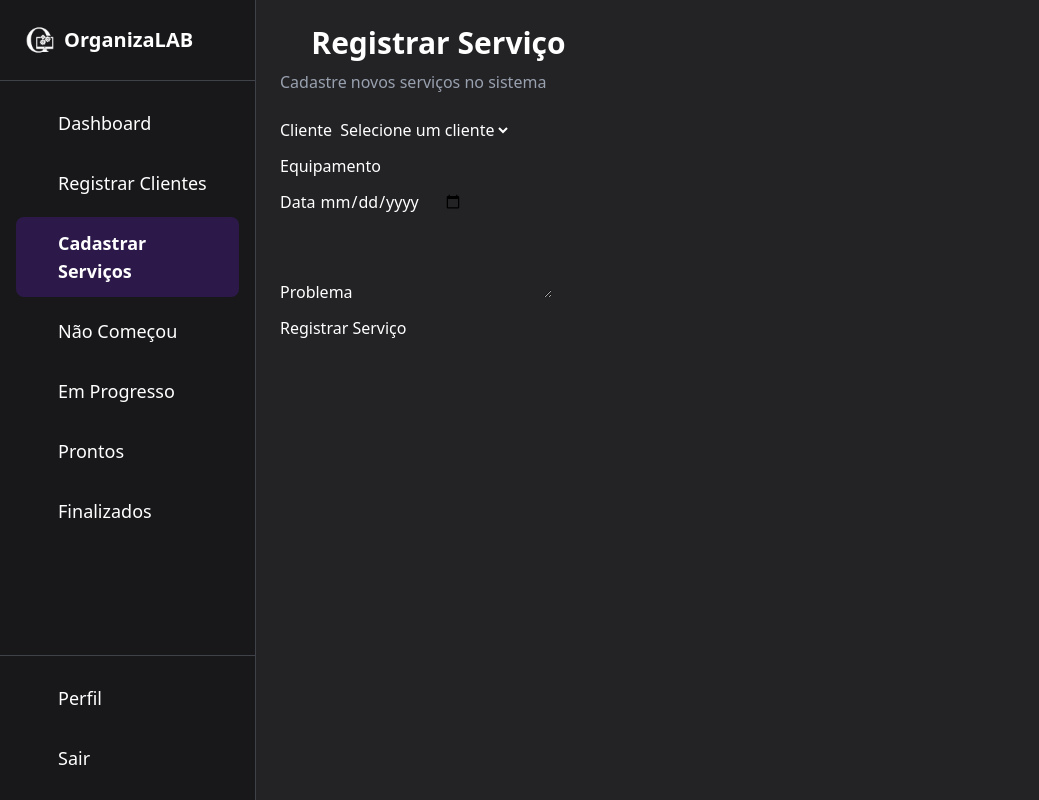
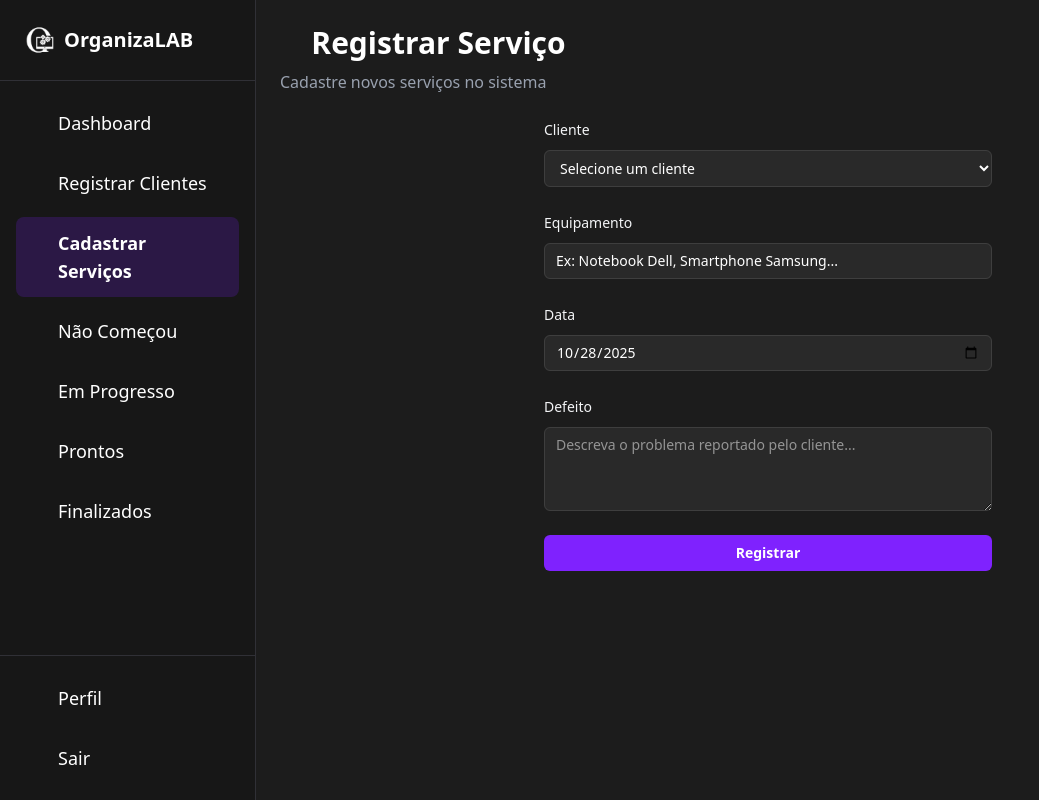
Before and after one commit to RuanParreira/OrganizaLAB, a Laravel app: page /services/create in a window 1280 px wide. Shown: the whole page, without its empty margins (0-1039 px from the left). Run offline with Laravel 12, Linux system fonts and the light colour scheme; a user stored in the database is signed in; data comes from the database, SQL or seed files in the repository; data that the repository does not hold is empty; style sheets or scripts are compiled from the project's sources; some web fonts are replaced.

Commit message:
Registrar Serviço

```diff
--- a/app/Http/Controllers/Services/ServiceController.php
+++ b/app/Http/Controllers/Services/ServiceController.php
@@ -4,10 +4,14 @@ namespace App\Http\Controllers\Services;
 
 use App\Http\Controllers\Controller;
 use App\Http\Requests\Services\CreateService;
+use App\Models\Client;
+use Illuminate\Foundation\Auth\Access\AuthorizesRequests;
 use Illuminate\Http\Request;
 
 class ServiceController extends Controller
 {
+    use AuthorizesRequests;
+
     public function index(Request $request)
     {
         $clients = $request->user()
--- a/app/View/Components/Title.php
+++ b/app/View/Components/Title.php
@@ -11,13 +11,11 @@ class title extends Component
     public string $title;
     public ?string $subtitle;
     public string $icon;
-    public string $size;
-    public function __construct(string $title, ?string $subtitle = null, string $icon, string $size = '3xl')
+    public function __construct(string $title, ?string $subtitle = null, string $icon)
     {
         $this->title = $title;
         $this->subtitle = $subtitle;
         $this->icon = $icon;
-        $this->size = $size;
     }
 
     /**
--- a/resources/css/app.css
+++ b/resources/css/app.css
@@ -17,8 +17,17 @@
         scroll-behavior: smooth;
     }
     body {
-        @apply bg-zinc-900/95 text-white;
+        @apply bg-(--background) text-white;
         font-family: var(--font-sans);
+    }
+
+    :root {
+        --menu: rgb(9%, 9%, 9%);
+        --background: rgb(11%, 11%, 11%);
+        --foreground: rgb(13%, 13%, 13%);
+        --border: rgb(19%, 19%, 21%);
+        --input: rgb(16%, 16%, 16%);
+        --shadow: 0 4px 6px -1px rgba(0, 0, 0, 0.2);
     }
 }
 
@@ -48,12 +57,18 @@
 /* Componentes Defaults */
 @layer components {
     .input-default {
-        @apply block w-full rounded-md bg-zinc-900 px-4 py-2 mt-1 text-base text-white outline-1 -outline-offset-1 outline-white/10 focus:outline-1 focus:-outline-offset-1 focus:outline-violet-600 border border-gray-400/30;
+        @apply block w-full rounded-md bg-(--input) px-4 py-2 mt-1 text-base text-white focus:outline-1 focus:-outline-offset-1 focus:outline-violet-600 border border-(--border) transition-all;
     }
     .input-default-icon {
-        @apply flex items-center pl-10 w-68 pr-2 py-2 rounded-md bg-zinc-900 text-base text-white outline-1 -outline-offset-1 outline-white/10 focus:outline-1 focus:-outline-offset-1 focus:outline-violet-600 border border-gray-400/30;
+        @apply flex items-center pl-10 w-68 pr-2 py-2 rounded-md bg-(--input) text-base text-white focus:outline-1 focus:-outline-offset-1 focus:outline-violet-600 border border-(--border) transition-all;
     }
     .icon-input {
         @apply text-gray-400 absolute left-3 top-1/2 -translate-y-1/2;
     }
+    .btn-editar {
+        @apply text-lg text-blue-400 hover:text-blue-500 rounded-lg cursor-pointer flex justify-center items-center hover:scale-120 duration-300 transition-all;
+    }
+    .btn-deletar {
+        @apply font-normal text-red-400 hover:text-red-500 text-lg rounded-lg cursor-pointer flex justify-center items-center hover:scale-120 duration-300 transition-all;
+    }
 }
--- a/resources/views/clients/registerclient.blade.php
+++ b/resources/views/clients/registerclient.blade.php
@@ -1,8 +1,8 @@
 @extends('layouts.default')
 @section('title', 'Clients')
 @section('content')
-    <x-title title="Registrar Cliente" subtitle="Cadastre novos clientes no sistema" icon="bi bi-person-plus" size="4xl" />
-    <div class="bg-zinc-700/40 border border-gray-400/30 rounded-xl p-6">
+    <x-title title="Registrar Cliente" subtitle="Cadastre novos clientes no sistema" icon="bi bi-person-plus" size="3xl" />
+    <div class="bg-(--foreground) border border-(--border) rounded-xl px-6 py-4 shadow-lg">
         <div class="mb-4">
             <h3 class="text-xl font-semibold ">
                 Novo Cliente
@@ -64,7 +64,7 @@
             </div>
         </form>
     </div>
-    <div class="bg-zinc-700/40 border border-gray-400/30 rounded-xl p-6">
+    <div class="bg-(--foreground) border border-(--border) rounded-xl p-6 shadow-lg">
         <div class="flex items-center justify-between mb-4">
             <h3 class="text-xl font-semibold">
                 Clientes Cadastrados
--- a/resources/views/components/layouts/menu-item.blade.php
+++ b/resources/views/components/layouts/menu-item.blade.php
@@ -1,5 +1,5 @@
 <a href="{{ $href }}"
-    class="text-lg flex items-center gap-3 px-4 py-3 rounded-lg transition-all hover:bg-gray-400/20 {{ $active ? 'bg-violet-600/20 font-bold' : '' }}">
+    class="text-lg flex items-center gap-3 px-4 py-3 rounded-lg transition-colors hover:bg-gray-400/20 {{ $active ? 'bg-violet-600/20 font-bold' : '' }}">
     <i class="{{ $icon }} {{ $active ? 'font-bold' : '' }}"></i>
     <span>{{ $label }}</span>
 </a>
--- a/resources/views/components/layouts/menu.blade.php
+++ b/resources/views/components/layouts/menu.blade.php
@@ -1,7 +1,7 @@
 <aside
     class="fixed top-0 left-0 hidden h-full w-[16rem] flex-col transition-all duration-300 lg:flex
-bg-zinc-900 border-r border-gray-400/30">
-    <a href="{{ route('dashboard') }}" class="p-6 border-b border-gray-400/30 flex items-center gap-2">
+bg-(--menu) border-r border-(--border)">
+    <a href="{{ route('dashboard') }}" class="p-6 border-b border-(--border) flex items-center gap-2">
         <img src="{{ asset('favicon.ico') }}" alt="OrganizaLAB Logo" class="h-8">
         <h1 class="text-xl font-bold">
             OrganizaLAB
@@ -23,7 +23,7 @@ bg-zinc-900 border-r border-gray-400/30">
         <x-layouts.menu-item href="{{ route('services.finished') }}" icon="bi bi-archive" :active="request()->routeIs('services.finished')"
             label="Finalizados" />
     </nav>
-    <div class="p-4 border-t border-gray-400/30 space-y-2">
+    <div class="p-4 border-t border-(--border) space-y-2">
         <x-layouts.menu-item href="{{ route('profile') }}" icon="bi bi-person" :active="request()->routeIs('profile', 'profile.edit')" label="Perfil" />
         <form method="POST" action="{{ route('auth.logout') }}">
             @csrf
--- a/resources/views/components/title.blade.php
+++ b/resources/views/components/title.blade.php
@@ -1,6 +1,6 @@
 <div class="flex flex-col gap-2">
     <div class="flex gap-2 items-center">
-        <i class="{{ $icon }} text-{{ $size }} text-violet-500"></i>
+        <i class="{{ $icon }} text-3xl text-violet-500"></i>
         <h2 class="text-3xl font-bold">{{ $title }}</h2>
     </div>
     <p class="text-gray-400">{{ $subtitle }}</p>
--- a/resources/views/services/registerservice.blade.php
+++ b/resources/views/services/registerservice.blade.php
@@ -2,34 +2,78 @@
 @section('title', 'Registrar Serviço')
 @section('content')
     <x-title title="Registrar Serviço" subtitle="Cadastre novos serviços no sistema" icon="bi bi-clipboard-plus" />
-    <div class="container">
 
-        <form action="{{ route('services.store') }}" method="POST">
+    <div class="flex justify-center items-center">
+        <form action="{{ route('services.store') }}" method="POST" autocomplete="off" class="space-y-6 w-full max-w-md">
             @csrf
-            <div class="mb-3">
-                <label for="client_id" class="form-label">Cliente</label>
-                <select class="form-select" id="client_id" name="client_id" required>
-                    <option value="">Selecione um cliente</option>
+            <div>
+                <label for="client" class="block text-sm/6 font-medium text-gray-100">Cliente</label>
+                <select name="client_id" id="client"
+                    class="mt-2 block w-full rounded-md bg-(--input) px-3 py-2 text-base text-white outline-1 -outline-offset-1 outline-white/10 placeholder:text-gray-600 focus:outline-2 focus:-outline-offset-2 focus:outline-violet-600 sm:text-sm/6
+                    @error('client_id')
+                        border-red-400 border
+                    @enderror
+                    ">
+                    <option class="bg-(--input)" value="">Selecione um cliente</option>
                     @foreach ($clients as $client)
-                        <option value="{{ $client->id }}">{{ $client->name }}</option>
+                        <option class="bg-(--input)" value="{{ $client->id }}">{{ $client->name }}</option>
                     @endforeach
                 </select>
-            </div>
-            <div class="mb-3">
-                <label for="equipment" class="form-label">Equipamento</label>
-                <input type="text" class="form-control" id="equipment" name="equipment" required>
+                @error('client_id')
+                    <div class="mt-2 text-sm text-red-400">{{ $message }}</div>
+                @enderror
             </div>
 
-            <div class="mb-3">
-                <label for="entry_date" class="form-label">Data</label>
-                <input type="date" class="form-control" id="entry_date" name="entry_date" required>
-            </div>
-            <div class="mb-3">
-                <label for="defect" class="form-label">Problema</label>
-                <textarea class="form-control" id="defect" name="defect" rows="3" required></textarea>
+            <div>
+                <label for="equipment" class="block text-sm/6 font-medium text-gray-100">Equipamento</label>
+                <div class="mt-2">
+                    <input id="equipment" type="text" name="equipment" value="{{ old('equipment') }}"
+                        autocomplete="equipment"
+                        class="block w-full rounded-md bg-(--input) px-3 py-1.5 text-base text-white outline-1 -outline-offset-1 outline-white/10 placeholder:text-white focus:outline-2 focus:-outline-offset-2 focus:outline-violet-600 sm:text-sm/6  @error('equipment')
+                            border-red-400 border
+                            @enderror"
+                        placeholder="Ex: Notebook Dell, Smartphone Samsung..." />
+                </div>
+                @error('equipment')
+                    <div class="mt-2 text-sm text-red-400">{{ $message }}</div>
+                @enderror
             </div>
 
-            <button type="submit" class="btn btn-primary">Registrar Serviço</button>
+            <div>
+                <label for="entry_date" class="block text-sm/6 font-medium text-gray-100">Data</label>
+                <div class="mt-2">
+                    <input id="entry_date" type="date" name="entry_date"
+                        value="{{ old('entry_date', now()->toDateString()) }}"
+                        class="block w-full rounded-md bg-(--input) px-3 py-1.5 text-base text-white outline-1 -outline-offset-1 outline-white/10 placeholder:text-white focus:outline-2 focus:-outline-offset-2 focus:outline-violet-600 sm:text-sm/6
+                            @error('entry_date')
+                            border-red-400 border
+                            @enderror
+                            " />
+                </div>
+                @error('entry_date')
+                    <div class="mt-2 text-sm text-red-400">{{ $message }}</div>
+                @enderror
+            </div>
+
+            <div>
+                <label for="defect" class="block text-sm/6 font-medium text-gray-100">Defeito</label>
+                <div class="mt-2">
+                    <textarea id="defect" name="defect" rows="3" placeholder="Descreva o problema reportado pelo cliente..."
+                        class="block w-full rounded-md bg-(--input) px-3 py-1.5 text-base text-white outline-1 -outline-offset-1 outline-white/10 placeholder:white focus:outline-2 focus:-outline-offset-2 focus:outline-violet-600 sm:text-sm/6 @error('defect')
+                            border-red-400 border
+                            @enderror">{{ old('defect') }}</textarea>
+                </div>
+                @error('defect')
+                    <div class="mt-2 text-sm text-red-400">{{ $message }}</div>
+                @enderror
+            </div>
+            <div>
+                <button type="submit"
+                    class="flex w-full justify-center rounded-md bg-violet-600 px-3 py-1.5 text-sm/6 font-semibold text-white hover:bg-violet-500 focus-visible:outline-2 focus-visible:outline-offset-2 focus-visible:outline-violet-600 cursor-pointer">
+                    Registrar
+                </button>
+            </div>
         </form>
+
     </div>
 @endsection
```
Also changed, not shown: resources/views/components/clients/cards.blade.php (+4 -6 lines), resources/views/components/dashboard/cards.blade.php (+9 -10 lines), package-lock.json.
